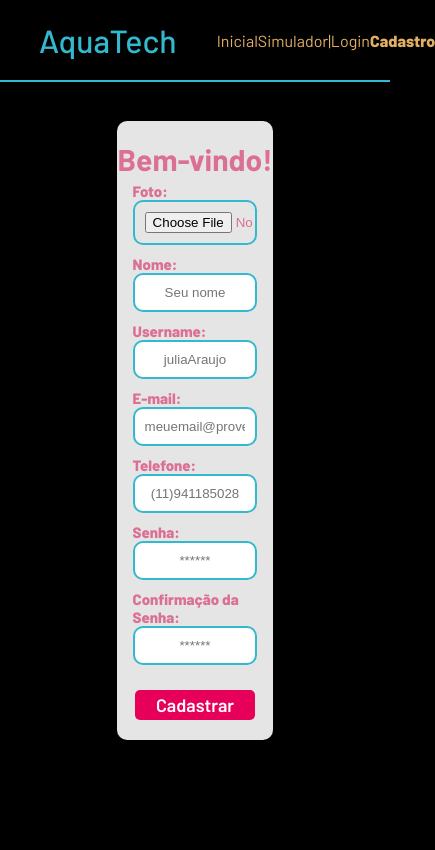
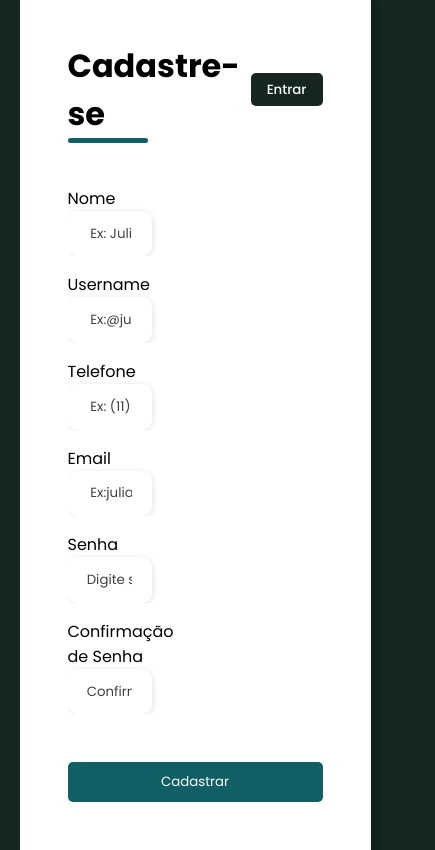
Before and after one commit to JuliaAraujoOliveira/projeto-pessoal-SPtech, a website: page public/cadastro.html in a window 390 px wide. Shown: the whole page, 435 px wide, since content can reach past the window. Drawn offline with Linux system fonts and the light colour scheme.

Commit message:
front-end de login e cadastro

```diff
--- a/package.json
+++ b/package.json
@@ -13,6 +13,7 @@
     "cors": "^2.8.5",
     "dotenv": "^16.4.5",
     "express": "^4.17.1",
+    "multer": "^1.4.5-lts.1",
     "mysql2": "^3.9.4",
     "nodemon": "^2.0.7",
     "path": "^0.12.7"
--- a/public/cadastro.html
+++ b/public/cadastro.html
@@ -6,103 +6,87 @@
   <meta http-equiv="X-UA-Compatible" content="IE=edge" />
   <meta name="viewport" content="width=device-width, initial-scale=1.0" />
 
-  <title>AquaTech | Cadastro</title>
+  <title>New Visiona | Cadastro</title>
 
-  <script src="./js/sessao.js"></script>
+  <link rel="stylesheet"
+    href="https://fonts.googleapis.com/css2?family=Barlow:ital,wght@0,100;0,200;0,300;0,400;0,500;0,600;0,700;0,800;0,900;1,100;1,200;1,300;1,400;1,500;1,600;1,700;1,800;1,900&display=swap" />
+  <link rel="stylesheet" href="https://fonts.googleapis.com/css2?family=Cinzel:wght@400..900&display=swap" />
+  <link rel="stylesheet" href="./css/style-logincadastro.css" />
+  <link rel="icon" href="./assets/icon/ico-svg.svg" />
+</head>
+<body>
 
-  <link rel="stylesheet" href="./css/estilo.css" />
-  <link rel="icon" href="./assets/icon/favicon2.ico" />
-  <link rel="preconnect" href="https://fonts.gstatic.com" />
-</head>
-
-<!-- <body onload="listar()"> -->
-  <!--header inicio-->
-<body>
-  <div class="header">
   <div class="container">
-      <h1 class="titulo">AquaTech</h1>
-      <ul class="navbar">
-        <li>
-          <a href="index.html">Inicial</a>
-        </li>
-        <li>
-          <a href="simulador.html">Simulador</a>
-        </li>
-        <li>|</li>
-        <li>
-          <a href="login.html">Login</a>
-        </li>
-        <li class="agora">
-          <a href="#">Cadastro</a>
-        </li>
-      </ul>
-    </div>
-  </div>
-  <!--header fim-->
-
-  <div class="login">
-    <div class="alerta_erro">
-      <div class="card_erro" id="cardErro">
-        <span id="mensagem_erro"></span>
-      </div>
-    </div>
-    <div class="container">
-      <div class="card card-cadastro">
-        <h2>Bem-vindo!</h2>
-        <div class="formulario">
-          <!--
-                         Para inserir mais um campo, copie uma das inputs abaixo.
-                         Assim que inserir vá para o script abaixo.
-                     -->
-          <!-- <div class="campo">
-            <span>Empresa:</span>
-            <select name="empresas" id="listaEmpresas">
-              <option selected>Selecione uma empresa</option>
-            </select>
-          </div> -->
-
-          <div class="campo">
-            <span>Foto:</span>
-            <input id="foto_input" type="file" placeholder="Seu nome" />
-          </div>
-          <div class="campo">
-            <span>Nome:</span>
-            <input id="nome_input" type="text" placeholder="Seu nome" />
-          </div>
-          <div class="campo">
-            <span>Username:</span>
-            <input id="username_input" type="text" placeholder="juliaAraujo" />
-          </div>
-          <div class="campo">
-            <span>E-mail:</span>
-            <input id="email_input" type="text" placeholder="meuemail@provedor.com" />
-          </div>
-          <div class="campo">
-            <span>Telefone:</span>
-            <input id="telefone_input" type="text" placeholder="(11)941185028" />
-          </div>
-          <div class="campo">
-            <span>Senha:</span>
-            <input id="senha_input" type="password" placeholder="******" />
-          </div>
-          <div class="campo">
-            <span>Confirmação da Senha:</span>
-            <input id="confirmacao_senha_input" type="password" placeholder="******" />
-          </div>
-          <button class="botao" onclick="cadastrar()">Cadastrar</button>
-        </div>
-        <div id="div_aguardar" class="loading-div">
-          <img src="./assets/circle-loading.gif" id="loading-gif" />
+    <div class="formimage">
+      <img src="assets/imgs/logo.svg" alt="">
     </div>
 
-        <div id="div_erros_login"></div>
-      </div>
+    <div class="form">
+      <form action="#">
+        <div class="formheader">
+          <div class="title"><h1>Cadastre-se</h1></div>
+          <div class="logintbutton">
+            <button><a href="login.html">Entrar</a></button>
           </div>
         </div>
 
-  <!--footer inicio-->
 
-  <!--footer fim-->
+        <div class="input-goup">
+          <div class="input-box">
+            <label for="nome">Nome</label>
+            <input type="text" id="nome" name="nome" placeholder=" Ex: Julia Araujo" required>
+          </div>
+        </div>
+
+
+        <div class="input-goup">
+          <div class="input-box">
+            <label for="username">Username</label>
+            <input type="text" id="username" name="username" placeholder=" Ex:@julinha" required>
+          </div>
+        </div>
+
+        <div class="input-goup">
+          <div class="input-box">
+            <label for="telefone">Telefone</label>
+            <input type="tel" id="telefone" name="telefone" placeholder=" Ex: (11) 94118-5028" required>
+          </div>
+        </div>
+
+        <div class="input-goup">
+          <div class="input-box">
+            <label for="email">Email</label>
+            <input type="email" id="email" name="email" placeholder=" Ex:julia@outlook.com" required>
+          </div>
+        </div>
+
+        <div class="input-goup">
+          <div class="input-box">
+            <label for="Senha">Senha</label>
+            <input type="password" id="senha" name="senha"  placeholder="Digite sua senha" required>
+          </div>
+        </div>
+
+        <div class="input-goup">
+          <div class="input-box">
+            <label for="confirmSenha">Confirmação de Senha</label>
+            <input type="password" id="confirmSenha" name="confirmSenha"  placeholder="Confirme sua senha"  required>
+          </div>
+        </div>
+
+
+        <div class="botao">
+          <button onclick="cadastrar()">Cadastrar</button>
+        </div>
+      </form>
+    </div>
+  </div>
+
+
+
+
+
+
 </body>
 
 </html>
@@ -113,48 +97,54 @@
 
     //Recupere o valor da nova input pelo nome do id
     // Agora vá para o método fetch logo abaixo
-    var fotoVar = foto_input.files[0]
-    var nomeVar = nome_input.value;
-    var usernameVar = username_input.value;
-    var emailVar = email_input.value;
-    var telefoneVar = telefone_input.value;
-    var senhaVar = senha_input.value;
-    // var empresaVar = listaEmpresas.value
-    if (
-      fotoVar == "" ||
-      nomeVar == "" ||
-      usernameVar == "" ||
-      emailVar == "" ||
-      telefoneVar == ""||
-      senhaVar == ""
-    ) {
-      cardErro.style.display = "block";
-      mensagem_erro.innerHTML =
-        "(Mensagem de erro para todos os campos em branco)";
 
-      finalizarAguardar();
-      return false;
-    } else {
-      setInterval(sumirMensagem, 5000);
-    }
 
     const formData = new FormData();
+    formData.append('foto', foto.files[0])
+    formData.append('nome', nome.value)
+    formData.append('username', username.value)
+    formData.append('email', email.value)
+    formData.append('telefone', telefone.value)
+    formData.append('senha', senha.value)
 
 
-    // formData.append('foto', foto_input.files[0])
-    formData.append('nomeServer', nomeVar)
-    formData.append('usernameServer', usernameVar)
-    formData.append('emailServer', emailVar)
-    formData.append('telefoneServer', telefoneVar)
-    formData.append('senhaServer', senhaVar)
+
+    // var empresaVar = listaEmpresas.value
+    // if (
+    //   foto == "" ||
+    //   nome == "" ||
+    //   username == "" ||
+    //   email == "" ||
+    //   telefone == ""||
+    //   senha == ""
+    // ) {
+    //   cardErro.style.display = "block";
+    //   mensagem_erro.innerHTML =
+    //     "(Mensagem de erro para todos os campos em branco)";
+
+    //   finalizarAguardar();
+    //   return false;
+    // } else {
+    //   setInterval(sumirMensagem, 5000);
+    // }
+
+
+
+
+    // formData.append('foto', formu)
+    // formData.append('nomeServer', nomeVar)
+    // formData.append('usernameServer', usernameVar)
+    // formData.append('emailServer', emailVar)
+    // formData.append('telefoneServer', telefoneVar)
+    // formData.append('senhaServer', senhaVar)
 
 
     // Enviando o valor da nova input
     fetch("/usuarios/cadastrar", {
       method: "POST",
-      // headers: {
-      //   "Content-Type": "application/formData",
-      // },
+      headers: {
+        "Content-Type": "application/formData",
+      },
       body: formData
       // crie um atributo que recebe o valor recuperado aqui
       // Agora vá para o arquivo routes/usuario.js
--- /dev/null
+++ b/public/css/style-logincadastro.css
@@ -0,0 +1,249 @@
+@import url('https://fonts.googleapis.com/css2?family=Poppins:ital,wght@0,100;0,200;0,300;0,400;0,500;0,600;0,700;0,800;0,900;1,100;1,200;1,300;1,400;1,500;1,600;1,700;1,800;1,900&display=swap');
+
+*{
+  margin: 0;
+  padding: 0;
+  box-sizing: border-box;
+  font-family: 'Poppins', sans-serif;
+}
+
+body{
+  width: 100%;
+  height: 100vh;
+  display: flex;
+  align-items: center;
+  justify-content: center;
+  background-color: #152623;
+}
+
+
+.container{
+  width: 95%;
+  height: 95vh;
+  display: flex;
+  box-shadow: 5px 5px 10px  rgba(0, 0, 0, .212)
+}
+
+.formimage{
+  width: 50%;
+  display: flex;
+  justify-content: center;
+  align-items: center;
+  background-color: #D2DDDC;
+  padding: 1rem;
+}
+
+.formimage img{
+  width: 50rem;
+
+}
+
+.form{
+  width: 100%;
+  max-width: 800px; /* Defina um tamanho máximo para o formulário */
+  display: flex;
+  justify-content: center;
+  align-items: center;
+  flex-direction: column;
+  background-color: #ffff;
+  padding: 3rem;
+}
+
+/* .form{
+  width: 50%;
+  display: flex;
+  justify-content: center;
+  align-items: center;
+  flex-direction: column;
+  background-color: #ffff;
+  padding: 3rem;
+} */
+
+
+.formheader{
+  margin-bottom: 3rem;
+  display: flex;
+  justify-content: space-between;
+}
+
+.logintbutton{
+  display: flex;
+  align-items: center;
+  justify-content: space-around;
+}
+
+.logintbutton  button{
+  border:none;
+  background-color: #152623;
+
+
+  padding: 0.4rem 1rem;
+  border-radius: 5px;
+  cursor: pointer;
+}
+
+.logintbutton  button:hover{
+background-color: #105F64;
+}
+
+.logintbutton button a{
+  text-decoration: none;
+  font-weight: 500;
+  color: #ffff;
+}
+
+.formheader h1::after{
+  content: '';
+  display: block;
+  width: 5rem;
+  height: 0.3rem;
+  background-color:#105F64 ;
+  margin: 0 auto;
+  position: absolute;
+  border-radius: 10px;
+}
+
+.input-goup{
+  display: flex;
+  justify-content: space-between;
+  width: 100%;
+  margin-bottom: 1rem; /* Adiciona um espaçamento entre os grupos de inputs */
+}
+
+/* .input-goup{
+  display: flex;
+  flex-wrap: wrap;
+  justify-content: space-between;
+  padding: 1rem;
+  flex-direction: row;
+} */
+
+.input-box{
+  display: flex;
+  flex-direction: column;
+
+}
+.input-box{
+  width: 48%; /* Define uma largura para cada input-box para que fiquem lado a lado */
+}
+
+
+.input-box input{
+  width: 100%;
+  padding: 0.8rem 1.2rem;
+  border: none;
+  border-radius: 10px;
+  box-shadow: 1px 1px 6px #0000001c;
+}
+
+/* .input-box input{
+  margin: 0.6rem 0;
+  padding: 0.8rem 1.2rem;
+  border: none;
+  border-radius: 10px;
+  box-shadow: 1px 1px 6px #0000001c;
+} */
+
+.input-box input:hover{
+  background-color: #152623;
+}
+
+.input-box input:focus-visible{
+  outline: 1px solid #105F64;
+}
+
+.input-box label .gender-title h6{
+ font-size: 0.75rem;
+ font-weight: 600;
+color: #000000c0
+}
+
+.input-box input::placeholder{
+  color: #000000c0
+}
+
+.gender-group{
+display: flex;
+justify-content: space-between;
+margin-top: 0.62rem;
+padding: 0 0 .5rem;
+}
+
+.gender-input{
+  display: flex;
+  align-items: center;
+}
+
+.gender-input input{
+  margin-right: 0.35rem;
+}
+
+.gender-input label{
+  font-size: 0.81rem;
+  font-weight: 600;
+  color:#000000c0
+}
+
+/* .botao button{
+  width: 100%;
+  margin-top: 2rem;
+  border: none;
+  background-color:#105F64;
+  padding: 0.62rem;
+  border-radius: 5px;
+  cursor: pointer;
+} */
+
+.botao button{
+  width: 100%;
+  max-width: 400px; /* Defina um tamanho máximo para o botão cadastrar */
+  margin-top: 2rem;
+  border: none;
+  background-color:#105F64;
+  padding: 0.62rem;
+  border-radius: 5px;
+  cursor: pointer;
+}
+
+.botao button:hover{
+  background-color: #9EB09D;
+}
+
+.botao button {
+  text-decoration: none;
+  color: #ffff;
+}
+
+@media screen and (max-width:1330px){
+  .formimage{
+    display: none;
+  }
+  .container{
+    width: 50%;
+  }
+  .form{
+    width: 100%;
+  }
+}
+
+@media screen  and (max-width: 1064px) {
+  .container{
+    width: 90%;
+    height: auto;
+  }
+
+  .input-goup{
+    flex-direction: column;
+    overflow-y: scroll;
+    flex-wrap: nowrap;
+    max-height: 10rem;
+    padding-right: 5rem;
+
+  }
+  .gender-input{
+    margin-top: 2rem;
+  }
+  .gender-group{
+    flex-direction: column;
+  }
+}
--- a/src/models/usuarioModel.js
+++ b/src/models/usuarioModel.js
@@ -16,7 +16,7 @@ function cadastrar(foto,nome, username, email, telefone, senha) {
     // Insira exatamente a query do banco aqui, lembrando da nomenclatura exata nos valores
     //  e na ordem de inserção dos dados.
     var instrucaoSql = `
-        INSERT INTO tbCadastro (nome, username, email, telefone, senha) VALUES ('${foto}''${nome}','${username}', '${email}','${telefone}', '${senha}');
+        INSERT INTO tbCadastro (foto, nome, username, email, telefone, senha) VALUES ('${foto}','${nome}','${username}', '${email}','${telefone}', '${senha}');
     `;
     console.log("Executando a instrução SQL: \n" + instrucaoSql);
     return database.executar(instrucaoSql);
```
Also changed, not shown: public/login.html (+42 -48 lines), src/config/configUpload.js (added, +24 -0 lines), src/controllers/usuarioController.js (+11 -19 lines), src/database/config.js (+24 -0 lines), src/routes/usuarios.js (+19 -3 lines), public/assets/imgs/floresta.jpg (added), public/assets/imgs/undraw_blooming_re_2kc4.svg (added), 1 other file. Lines whose indentation alone changed are shown as unchanged.
